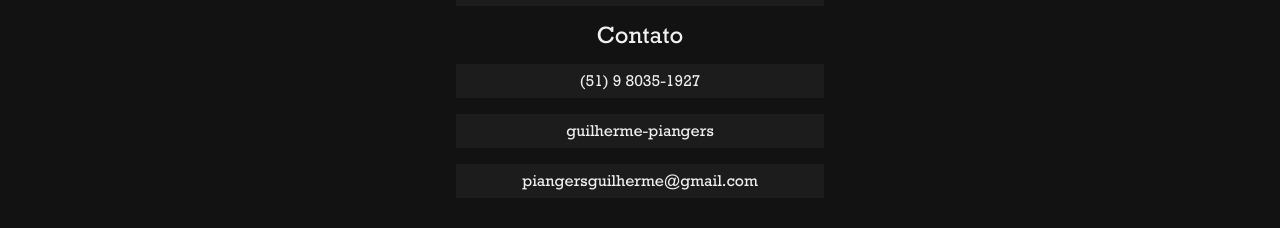
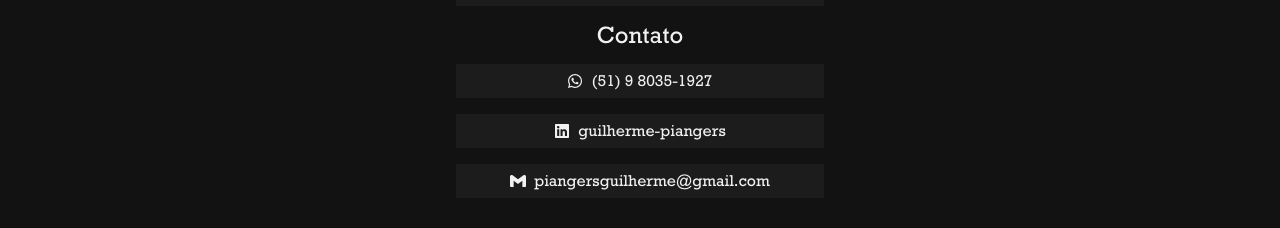
Before and after one commit to GuiPiangers/barberProject, a React (Vite) app: page /add in a window 1280 px wide. Shown: the part 844-1072 px from the top of the page. Built offline with nearby package versions, Linux system fonts and the light colour scheme; no server answers; the database is empty.

Commit message:
add icons to link

```diff
--- a/src/Components/template/Footer/Footer.css
+++ b/src/Components/template/Footer/Footer.css
@@ -16,6 +16,10 @@
 }
 
 .footer__link{
+    display: flex;
+    align-items: center;
+    justify-content: center;
+    gap: 8px;
     padding: 8px;
     background-color: #1c1c1c;
     text-decoration: none;
--- a/src/Components/template/Footer/Footer.jsx
+++ b/src/Components/template/Footer/Footer.jsx
@@ -1,4 +1,6 @@
 import './Footer.css'
+import { FaWhatsapp, FaLinkedin } from 'react-icons/fa'
+import { SiGmail } from 'react-icons/si'
 import BoxContainer from '../BoxContainer/BoxContainer'
 import FooterLink from './FooterLink'
 
@@ -15,9 +17,9 @@ export default function Footer(){
 
                         <h2 className='footer__title'>Contato</h2>
 
-                        <FooterLink url='https://api.whatsapp.com/send/?phone=5551980351927'>(51) 9 8035-1927</FooterLink>
-                        <FooterLink url='https://www.linkedin.com/in/guilherme-piangers'>guilherme-piangers</FooterLink>
-                        <FooterLink url='mailto:piangersguilherme@gmail.com'>piangersguilherme@gmail.com</FooterLink>
+                        <FooterLink url='https://api.whatsapp.com/send/?phone=5551980351927'><FaWhatsapp/> (51) 9 8035-1927</FooterLink>
+                        <FooterLink url='https://www.linkedin.com/in/guilherme-piangers'><FaLinkedin/> guilherme-piangers</FooterLink>
+                        <FooterLink url='mailto:piangersguilherme@gmail.com'><SiGmail/> piangersguilherme@gmail.com</FooterLink>
                     </div>
                 </BoxContainer>
 
```
